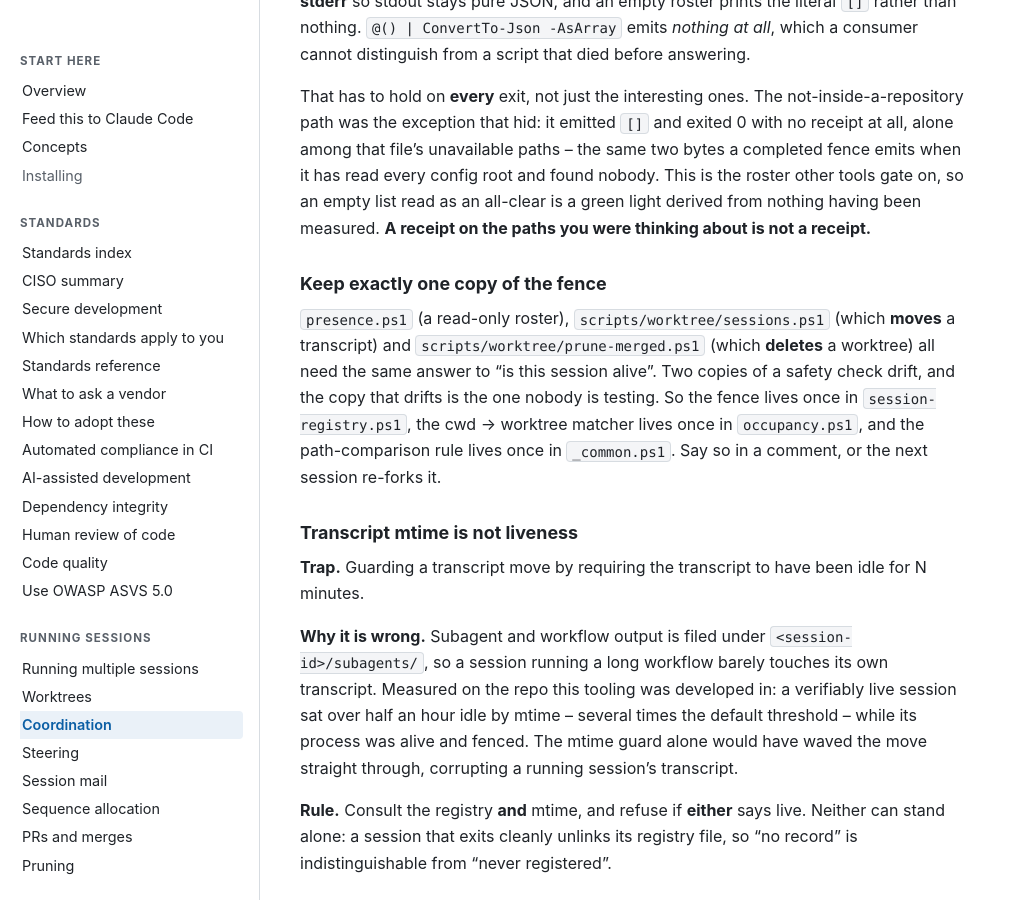
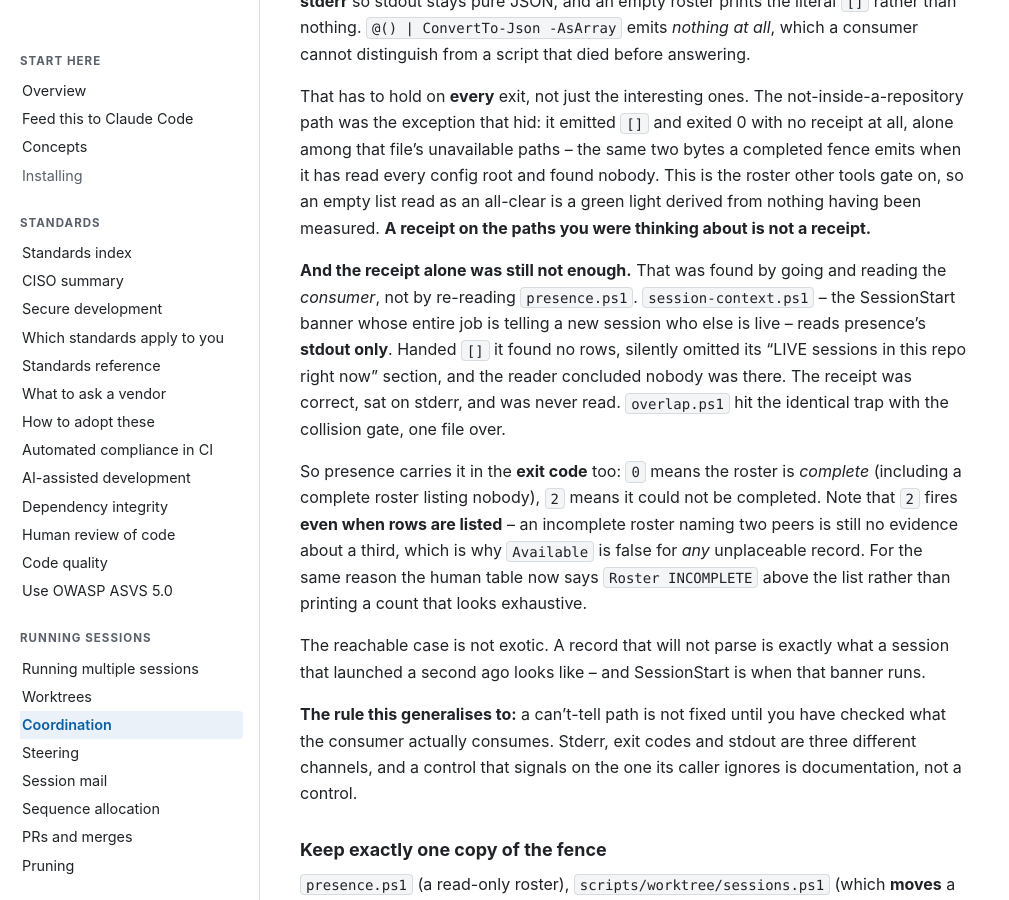
Before and after one commit to wshallwshall/claude-multisession, a Jekyll site: the page built from docs/COORDINATION.md, in a window 1280 px wide and 900 px high, scrolled down 4682 px. Shown: the whole window, without its empty margins (0-1009 px from the left). Built offline with Jekyll 4.4.1, drawn with Linux system fonts in a browser that asks for light colours; our own code applies the rules of GitHub Pages for plain Markdown files.

Commit message:
fix(coord): presence's receipt was correct, on stderr, and unread (#15)
#10 gave presence.ps1 a stderr receipt so an unavailable roster would stop
rendering as a bare `[]`. #13 then learned from overlap.ps1 and the collision
gate that a receipt is worthless to a consumer that does not read stderr. This
applies that lesson back to presence.ps1, which never got it.

session-context.ps1 -- the SessionStart banner whose entire job is telling a new
session who else is live -- reads presence's stdout only. Handed `[]` it found
no rows, silently omitted its "LIVE sessions in this repo right now" section,
and the reader concluded nobody was there.

The trigger is ordinary: Available is false for ANY unplaceable record, and a
record that will not parse is what a session that launched a second ago looks
like. SessionStart is when that banner runs, so it misfires exactly when a peer
is starting.

presence now carries the answer in its exit code too: 0 means the roster is
COMPLETE (including a complete roster listing nobody), 2 means it could not be
completed. 2 fires even when rows are listed -- an incomplete roster naming two
peers is no evidence about a third. The human table gained a "Roster INCOMPLETE"
line for the same reason: that path had no warning at all, so a partial roster
rendered as a complete one with an authoritative-looking count.

Checked before changing a contract: announce-session.ps1 is already safe by a
different route (it demands a non-empty parse carrying SessionId, folding empty
into LOOKUP_FAILED) and ignores the exit code; ccx-doctor does not invoke
presence at all. session-context.ps1 was the only consumer misled.

The banner test drives the REAL hook against a stubbed presence, since asserting
on presence's own exit code would prove the script changed without proving the
consumer reads it. Two cases that pinned exit 0 on now-exit-2 paths are updated
deliberately rather than deleted.

The generalisable rule, now in docs/COORDINATION.md: a can't-tell path is not
fixed until you have read what the consumer actually consumes. Stderr, exit
codes and stdout are three channels, and a control that signals on the one its
caller ignores is documentation, not a control.

Suite: 151 green.

```diff
--- a/docs/COORDINATION.md
+++ b/docs/COORDINATION.md
@@ -165,6 +165,26 @@ file's unavailable paths -- the same two bytes a completed fence emits when it h
 root and found nobody. This is the roster other tools gate on, so an empty list read as an all-clear
 is a green light derived from nothing having been measured. **A receipt on the paths you were
 thinking about is not a receipt.**
+
+**And the receipt alone was still not enough.** That was found by going and reading the *consumer*,
+not by re-reading `presence.ps1`. `session-context.ps1` -- the SessionStart banner whose entire job is
+telling a new session who else is live -- reads presence's **stdout only**. Handed `[]` it found no
+rows, silently omitted its "LIVE sessions in this repo right now" section, and the reader concluded
+nobody was there. The receipt was correct, sat on stderr, and was never read. `overlap.ps1` hit the
+identical trap with the collision gate, one file over.
+
+So presence carries it in the **exit code** too: `0` means the roster is *complete* (including a
+complete roster listing nobody), `2` means it could not be completed. Note that `2` fires **even when
+rows are listed** -- an incomplete roster naming two peers is still no evidence about a third, which
+is why `Available` is false for *any* unplaceable record. For the same reason the human table now says
+`Roster INCOMPLETE` above the list rather than printing a count that looks exhaustive.
+
+The reachable case is not exotic. A record that will not parse is exactly what a session that
+launched a second ago looks like -- and SessionStart is when that banner runs.
+
+**The rule this generalises to:** a can't-tell path is not fixed until you have checked what the
+consumer actually consumes. Stderr, exit codes and stdout are three different channels, and a control
+that signals on the one its caller ignores is documentation, not a control.
 
 ### Keep exactly one copy of the fence
 
```
Also changed, not shown: tests/test_a_cannot_tell_never_reads_as_an_all_clear.py (+83 -2 lines), 2 other files.
